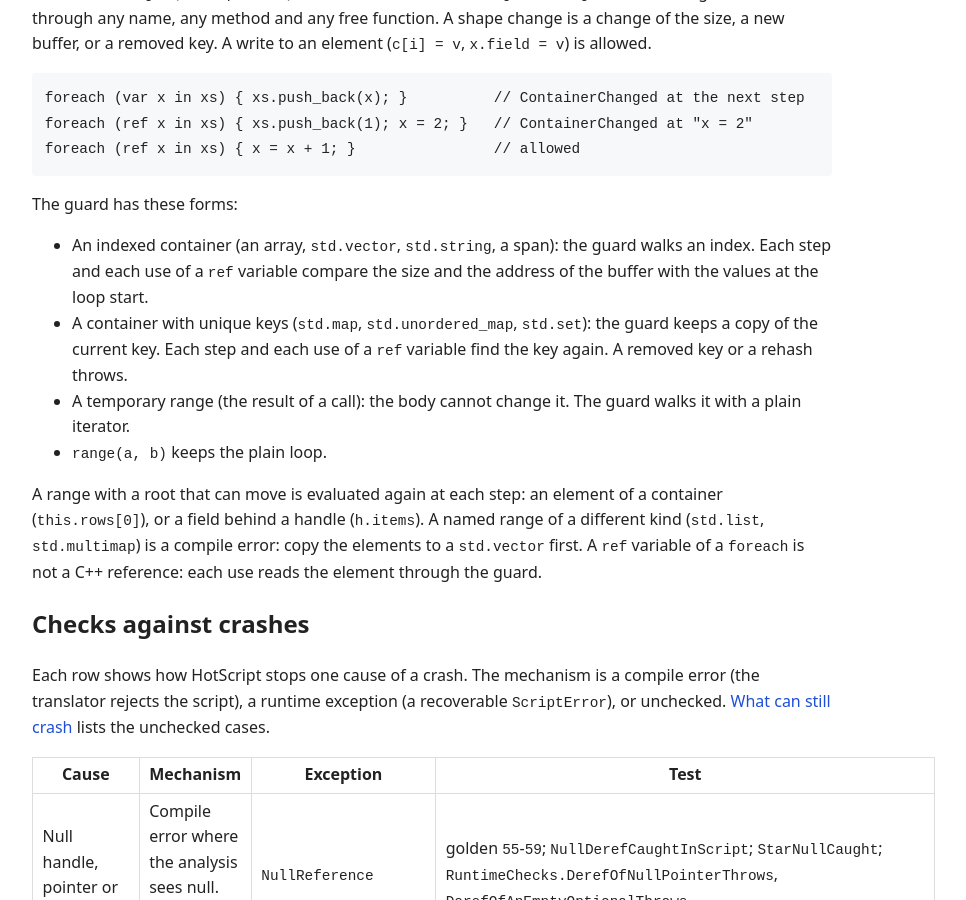
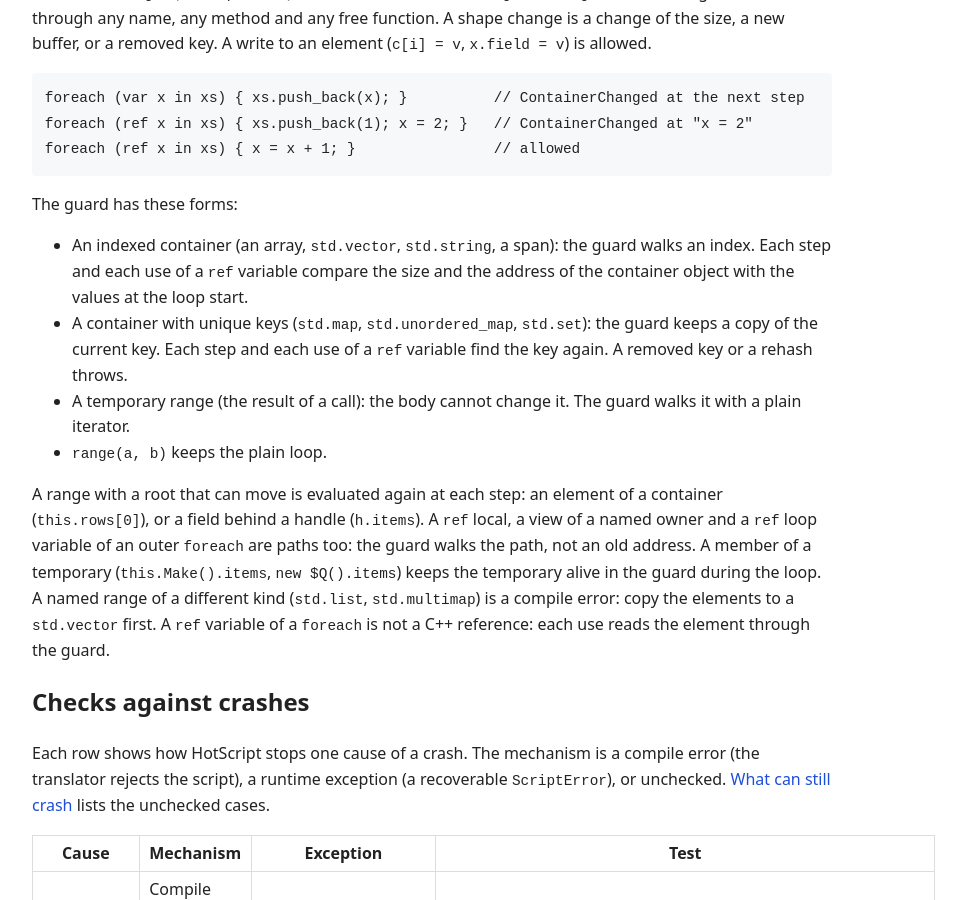
Before and after one commit to rokups/hotpp, a Jekyll site: the page built from doc/statements-errors.md, in a window 1280 px wide and 900 px high, scrolled down 3593 px. Shown: the whole window, without its empty margins (224-1190 px from the left). Built offline with Jekyll 4.4.1, drawn with Linux system fonts in a browser that asks for light colours.

Commit message:
Document the foreach path ranges and the guard compare
The guard compares the address of the container object. A span that
a call returns can dangle in a foreach. Update the map cost. Ignore
the .backup folder.

```diff
--- a/doc/statements-errors.md
+++ b/doc/statements-errors.md
@@ -118,12 +118,12 @@ foreach (ref x in xs) { x = x + 1; }                // allowed
 
 The guard has these forms:
 
-- An indexed container (an array, `std.vector`, `std.string`, a span): the guard walks an index. Each step and each use of a `ref` variable compare the size and the address of the buffer with the values at the loop start.
+- An indexed container (an array, `std.vector`, `std.string`, a span): the guard walks an index. Each step and each use of a `ref` variable compare the size and the address of the container object with the values at the loop start.
 - A container with unique keys (`std.map`, `std.unordered_map`, `std.set`): the guard keeps a copy of the current key. Each step and each use of a `ref` variable find the key again. A removed key or a rehash throws.
 - A temporary range (the result of a call): the body cannot change it. The guard walks it with a plain iterator.
 - `range(a, b)` keeps the plain loop.
 
-A range with a root that can move is evaluated again at each step: an element of a container (`this.rows[0]`), or a field behind a handle (`h.items`). A named range of a different kind (`std.list`, `std.multimap`) is a compile error: copy the elements to a `std.vector` first. A `ref` variable of a `foreach` is not a C++ reference: each use reads the element through the guard.
+A range with a root that can move is evaluated again at each step: an element of a container (`this.rows[0]`), or a field behind a handle (`h.items`). A `ref` local, a view of a named owner and a `ref` loop variable of an outer `foreach` are paths too: the guard walks the path, not an old address. A member of a temporary (`this.Make().items`, `new $Q().items`) keeps the temporary alive in the guard during the loop. A named range of a different kind (`std.list`, `std.multimap`) is a compile error: copy the elements to a `std.vector` first. A `ref` variable of a `foreach` is not a C++ reference: each use reads the element through the guard.
 
 ## Checks against crashes
 
```
Also changed, not shown: doc/limits.md (+2 -1 lines), 1 other file.
